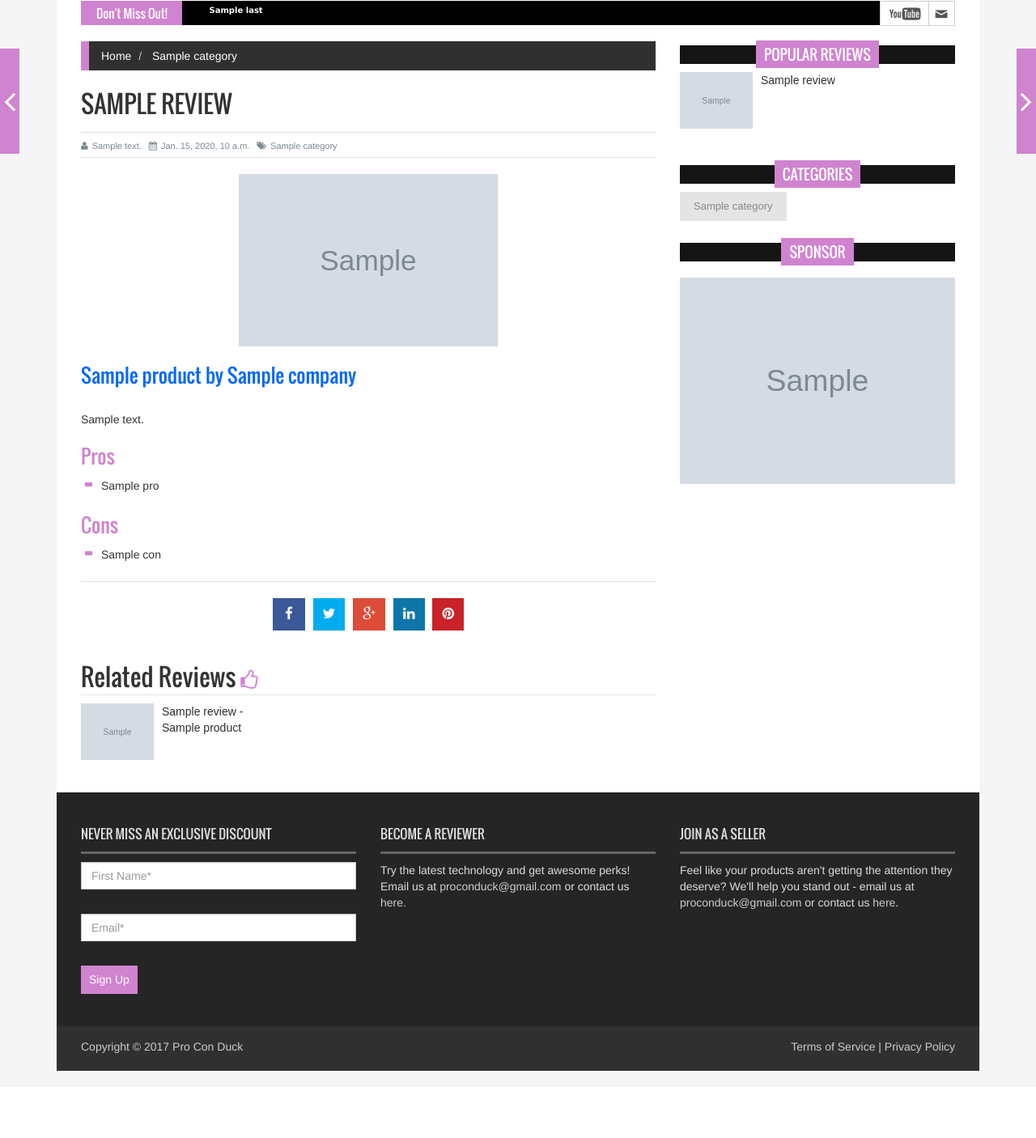
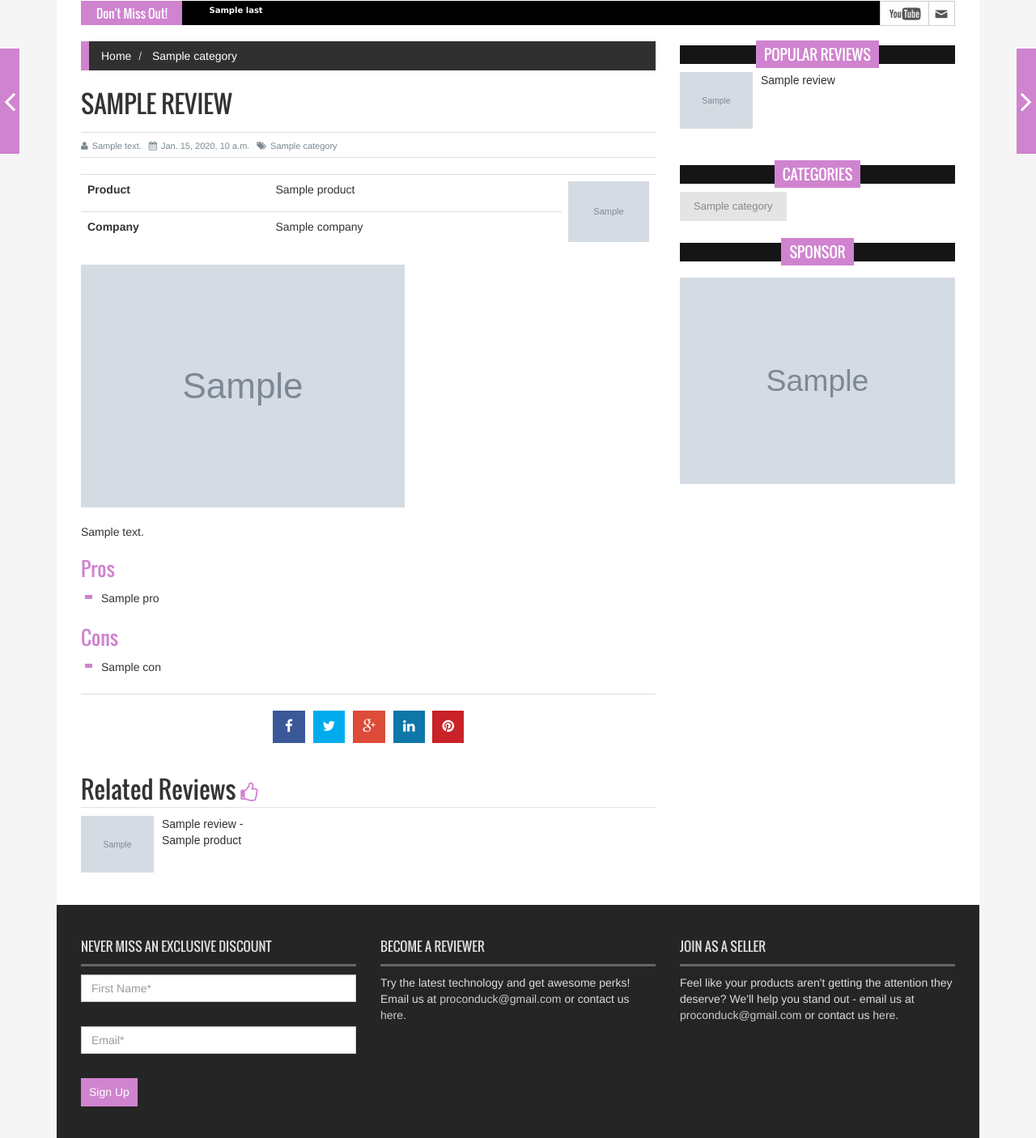
Before and after one commit to CCCodes/ProConDuck, a Django app: template blog/templates/blog/single_page.html in a window 1280 px wide. Shown: the part 275-1681 px from the top of the page at 81% size. Before the commit the page ends 1598 px from the top, so only its background shows below. Run offline with Django 3.2, Linux system fonts and the light colour scheme; the template is opened without the code that fills it: most values are stand-ins (such as "Sample title", 1, 10 or a date in 2020); grey boxes marked "Sample" are stand-in pictures; some libraries are stand-ins or nearby versions.

Commit message:
product table and scale image

```diff
--- a/ProConDuck/static/blog/assets/css/style.css
+++ b/ProConDuck/static/blog/assets/css/style.css
@@ -221,7 +221,7 @@ figure.effect-layla:hover figcaption::after, figure.effect-layla:hover h2, figur
 .breadcrumb{background-color:#303030; border-radius:0}
 .breadcrumb li a{color:#fff}
 .single_page_content{display:inline; float:left; padding-top:20px; width:100%; border-bottom:1px solid #ddd; padding-bottom:20px}
-.single_page_content > img{max-width:100%; width:320px; height:213px; margin-bottom:15px}
+.single_page_content > img{max-width:100%;/* width:320px; height:213px; margin-bottom:15px */}
 .single_page_content ul{position:relative; padding-left:25px}
 .single_page_content ul li{line-height:25px}
 .single_page_content ul li:before{content:""; height:5px; left:5px; position:absolute; width:9px; margin-top:8px}
--- a/blog/templates/blog/single_page.html
+++ b/blog/templates/blog/single_page.html
@@ -15,10 +15,14 @@
             <a href="#"><i
                     class="fa fa-tags"></i>{{ review.product.category.name }}
             </a></div>
-        <div class="single_page_content"><img
-                class="img-center"
-                src="{{ review.image.url }}" alt="">
-            <h3 style="color:#0066ff">{{ review.product }} by {{ review.product.company }}</h3>
+        <div class="single_page_content">
+        <table class="table">
+            <tr><th>Product</th><td>{{ review.product }}</td><td rowspan="2" style="width:1px; white-space: nowrap">
+            <img class="img-center" height="75" src="{{ review.product.image.url }}" alt="" />
+            </td></tr>
+            <tr><th>Company</th><td>{{ review.product.company }}</td></tr>
+        </table>
+            <img class="" src="{{ review.image.url }}" alt="">
             <p><br/>{{ review.review }}</p>
             {% if review.pros %}
             <h3>Pros</h3>
```
